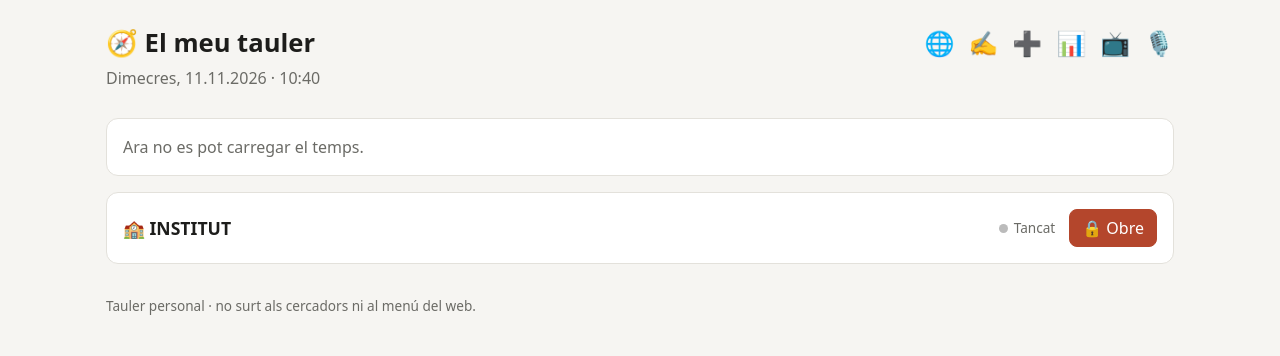
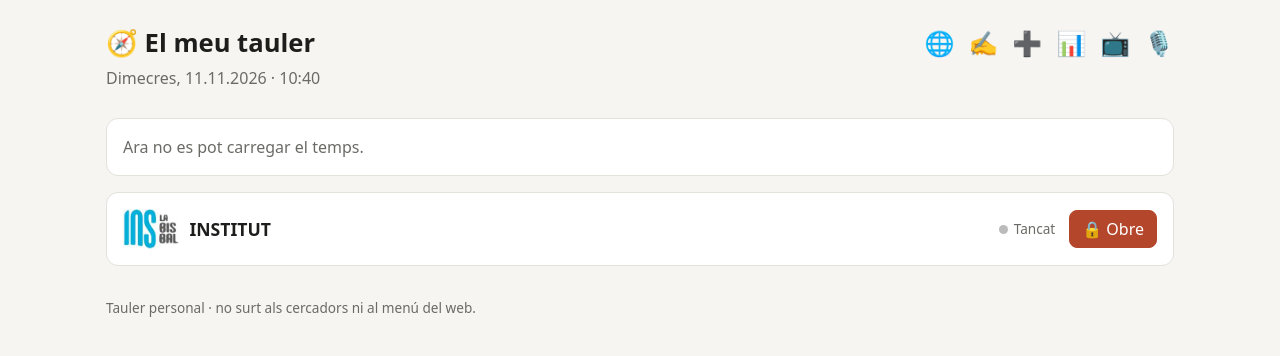
Before and after one commit to ignasicorney/ignasicorney.github.io, a Jekyll site: the page built from tauler/index.html, in a window 1280 px wide. Shown: the top 356 px of the page. Built offline with Jekyll 4.4.1, drawn with Linux system fonts in a browser that asks for light colours.

Commit message:
Tauler personal: logo de l'INS la Bisbal al títol de l'Institut
Co-Authored-By: Claude Opus 5.5 <noreply@anthropic.com>
Claude-Session: https://claude.ai/code/session_01JwSTm29sHycw4vQRcEDRf8

```diff
--- a/tauler/index.html
+++ b/tauler/index.html
@@ -44,6 +44,7 @@ textarea{width:100%;min-height:90px;resize:vertical}
 .panells a{font-size:1.5rem;line-height:1;text-decoration:none}
 .capinst{display:flex;align-items:center;gap:10px 14px;flex-wrap:wrap}
 .capinst h2{margin-right:auto!important}
+.logo-inst{height:40px;width:auto;display:block}
 #institutClau,#institutCos{margin-top:14px}
 .bloc{border-top:1px solid var(--linia);padding-top:14px;margin-top:16px}
 .bloc:first-child{border-top:0;margin-top:0;padding-top:0}
@@ -307,7 +308,7 @@ dialog .check{display:flex;gap:8px;align-items:center;color:var(--text);font-siz
 
   <section id="institut" class="ample">
     <div class="capinst">
-      <h2 style="margin:0">🏫 Institut</h2>
+      <h2 style="margin:0;display:flex;align-items:center;gap:10px"><img src="logo-ins.jpg" alt="INS la Bisbal" class="logo-inst"> Institut</h2>
       <span class="estat-sinc" id="estatSinc"><i></i><span>Tancat</span></span>
       <button type="button" class="boto" id="instBoto">🔒 Obre</button>
     </div>
```
Also changed, not shown: tauler/logo-ins.jpg (added).
